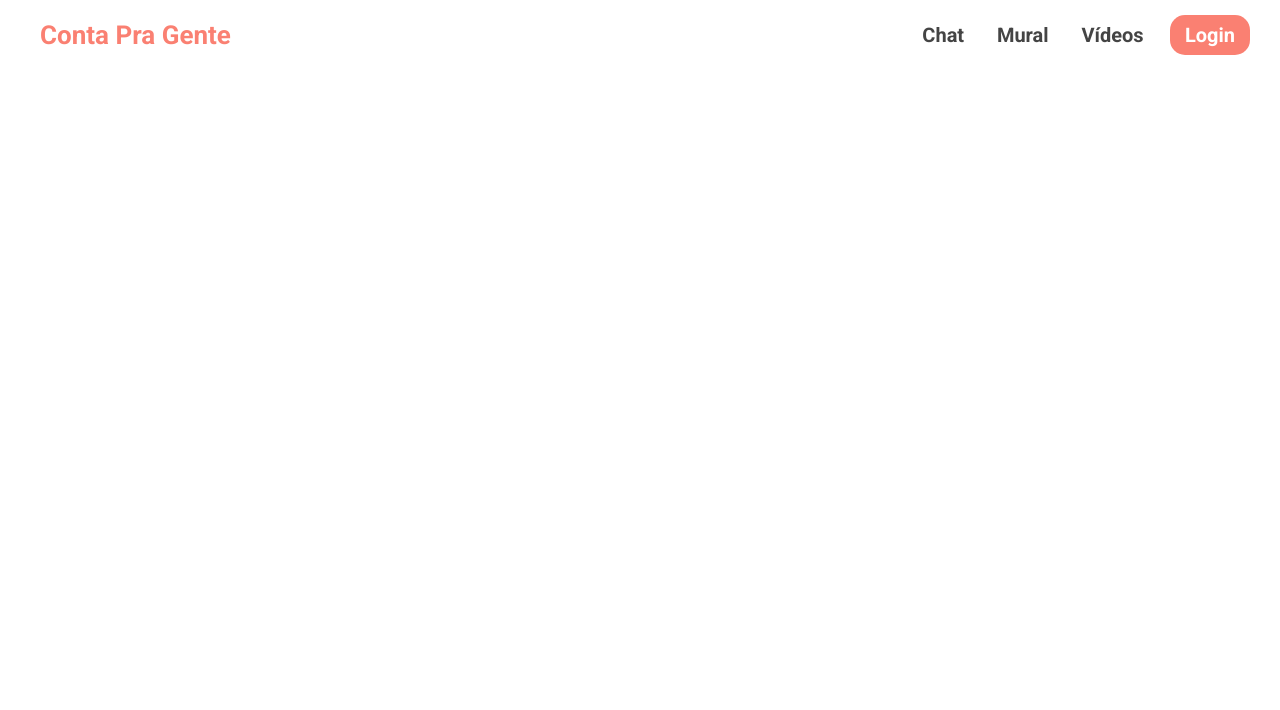
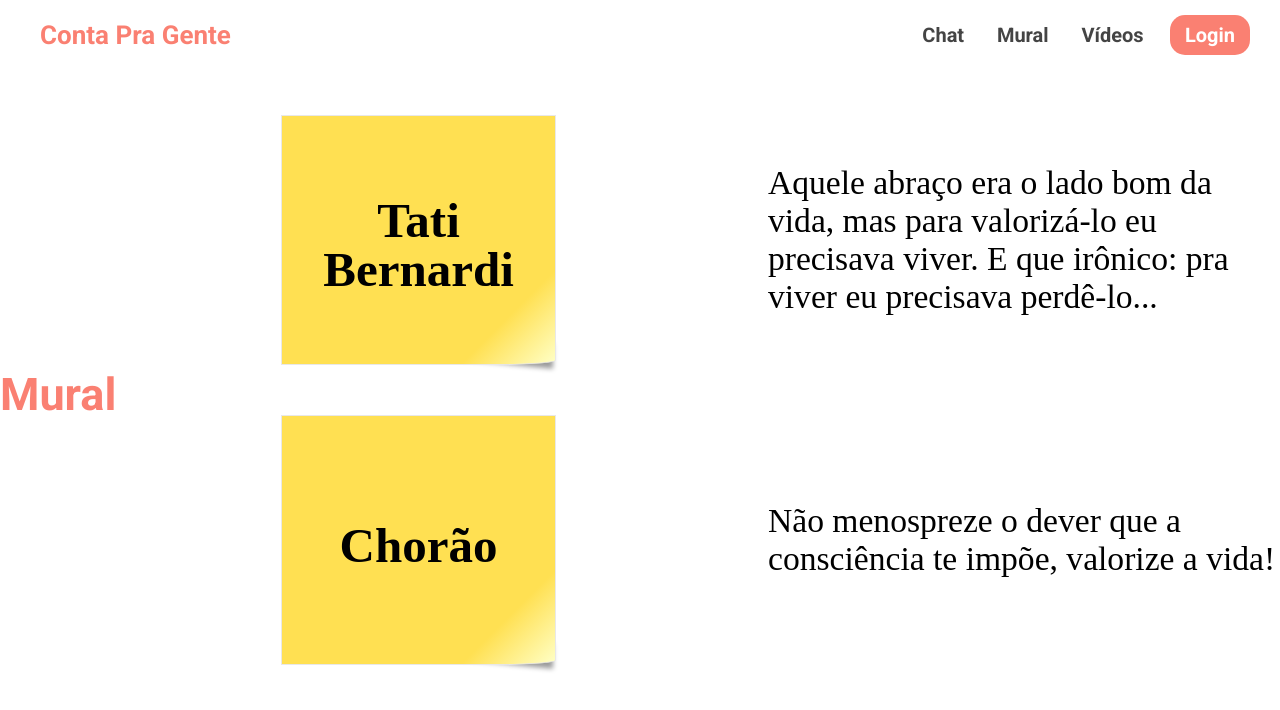
Before and after one commit to JosiasCalebe/Conta-Pra-Gente, a React (Create React App) app in the folder frontend/: page /mural in a window 1280 px wide. Shown: the top 710 px of the page. Built offline with nearby package versions, Linux system fonts and the light colour scheme.

Commit message:
Header bug fixed

```diff
--- a/frontend/src/components/Header/index.js
+++ b/frontend/src/components/Header/index.js
@@ -34,7 +34,7 @@ class Header extends Component {
                     <div className="line3"></div>
                 </div>
 
-                <div className={ this.state.active ? "centerNavItens nav-active" : "centerNavItens" } style={{position: this.state.active ? "fixed" : ""}}>
+                <div className={ this.state.active ? "centerNavItens nav-active" : "centerNavItens" }>
                     <ul>
                         <li className="pages">
                             <a className="a" href="/#chat" onClick={() => this.scroll()}> Chat </a>
--- a/frontend/src/pages/Mural/index.js
+++ b/frontend/src/pages/Mural/index.js
@@ -7,6 +7,20 @@ export default function App() {
     return (
         <div className="container">
             <Header />
+            <section>
+                <h2>Mural</h2>
+                <div className="mural">
+                    <div className="muralCont">
+                        <div className="postit"><p>Tati Bernardi</p></div>
+                        <div className="phrase">Aquele abraço era o lado bom da vida, mas para valorizá-lo eu precisava viver. E que irônico: pra viver eu precisava perdê-lo...</div>
+                    </div>
+                    <div className="muralCont">
+                        <div className="postit"><p>Chorão</p></div>
+                        <div className="phrase">Não menospreze o dever que a consciência te impõe, valorize a vida!</div>
+                    </div>
+                </div>
+            </section>
+
         </div >
     );
 }
```
Also changed, not shown: frontend/src/pages/Mural/style.css (added).
